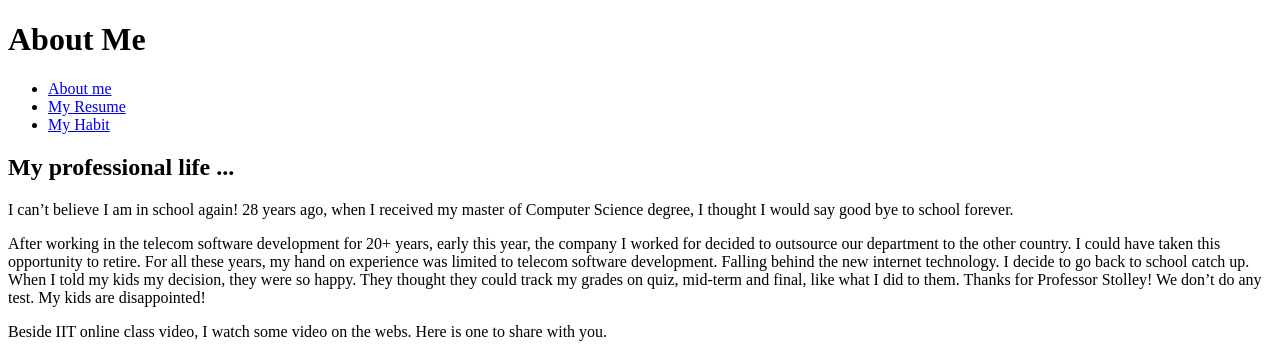
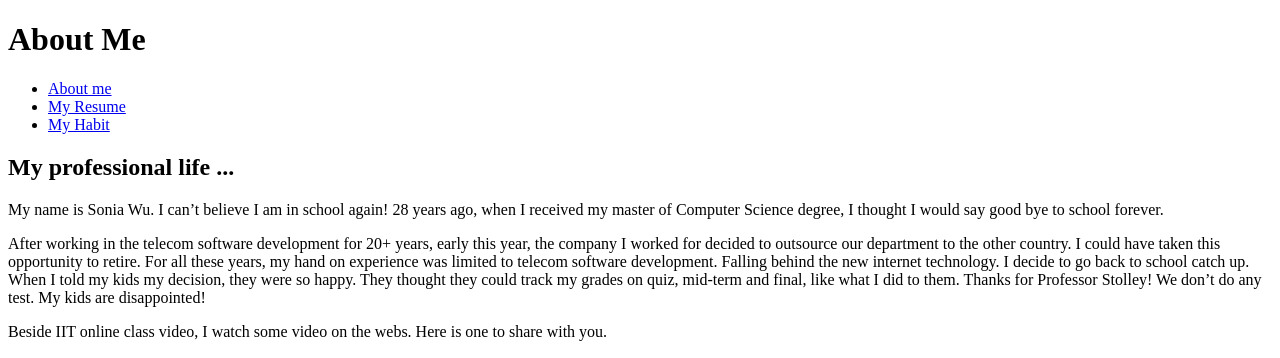
Before and after one commit to soniawu/project-1, a plain HTML site: page index.html in a window 1280 px wide. Shown: the top 358 px of the page. Drawn offline with Linux system fonts and the light colour scheme.

Commit message:
final touch for project 1

```diff
--- a/index.html
+++ b/index.html
@@ -21,8 +21,8 @@
     <article class="introduction">
       <h2>My professional life ...</h2>
       <p>
-        I can’t believe I am in school again! 28 years ago, when I received  my master of Computer Science degree,
-        I thought I would say good bye to school forever.
+        My name is Sonia Wu. I can’t believe I am in school again! 28 years ago, when I received  my master of
+        Computer Science degree, I thought I would say good bye to school forever.
       </p>
       <p>
         After working in the telecom software development for 20+ years, early this year, the company
```
